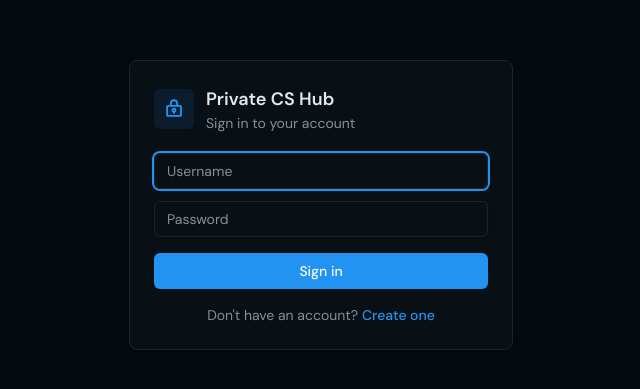
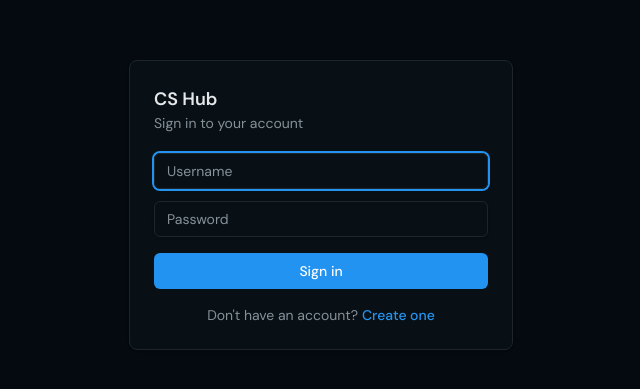
Before and after one commit to betallsoph/note-taking, a React (Vite) app: page / in a window 1280 px wide. Shown: the part 195-584 px from the top of the page, without its empty margins (319-959 px from the left). Built offline with nearby package versions, Linux system fonts and the light colour scheme; no server answers.

Commit message:
Simplify login modal: remove icon and Private label
Co-authored-by: An T. Tran <betallsoph@users.noreply.github.com>

```diff
--- a/src/components/auth/AccessGate.tsx
+++ b/src/components/auth/AccessGate.tsx
@@ -1,5 +1,4 @@
 import { type FormEvent, type ReactNode, useEffect, useState } from 'react'
-import { LockKey, UserPlus } from '@phosphor-icons/react'
 import { Button } from '@/components/ui/button'
 import { Input } from '@/components/ui/input'
 import { ApiError, api, clearAccessToken, setAccessToken } from '@/services/api'
@@ -83,20 +82,11 @@ export function AccessGate({ children }: { children: ReactNode }) {
           onSubmit={submit}
           className="w-full max-w-sm rounded-lg border bg-card p-6 shadow-sm"
         >
-          <div className="mb-5 flex items-center gap-3">
-            <div className="flex h-10 w-10 items-center justify-center rounded-md bg-primary/10 text-primary">
-              {mode === 'login' ? (
-                <LockKey className="h-5 w-5" weight="bold" />
-              ) : (
-                <UserPlus className="h-5 w-5" weight="bold" />
-              )}
-            </div>
-            <div>
-              <h1 className="text-lg font-semibold">Private CS Hub</h1>
-              <p className="text-sm text-muted-foreground">
-                {mode === 'login' ? 'Sign in to your account' : 'Create your account'}
-              </p>
-            </div>
+          <div className="mb-5">
+            <h1 className="text-lg font-semibold">CS Hub</h1>
+            <p className="text-sm text-muted-foreground">
+              {mode === 'login' ? 'Sign in to your account' : 'Create your account'}
+            </p>
           </div>
 
           <div className="space-y-3">
```
